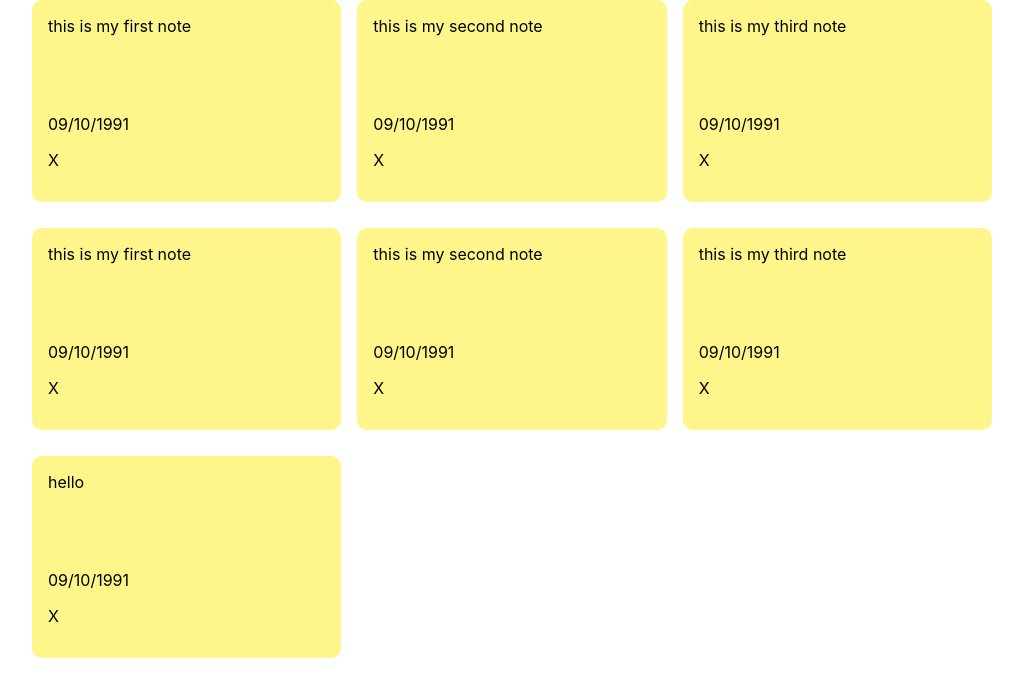
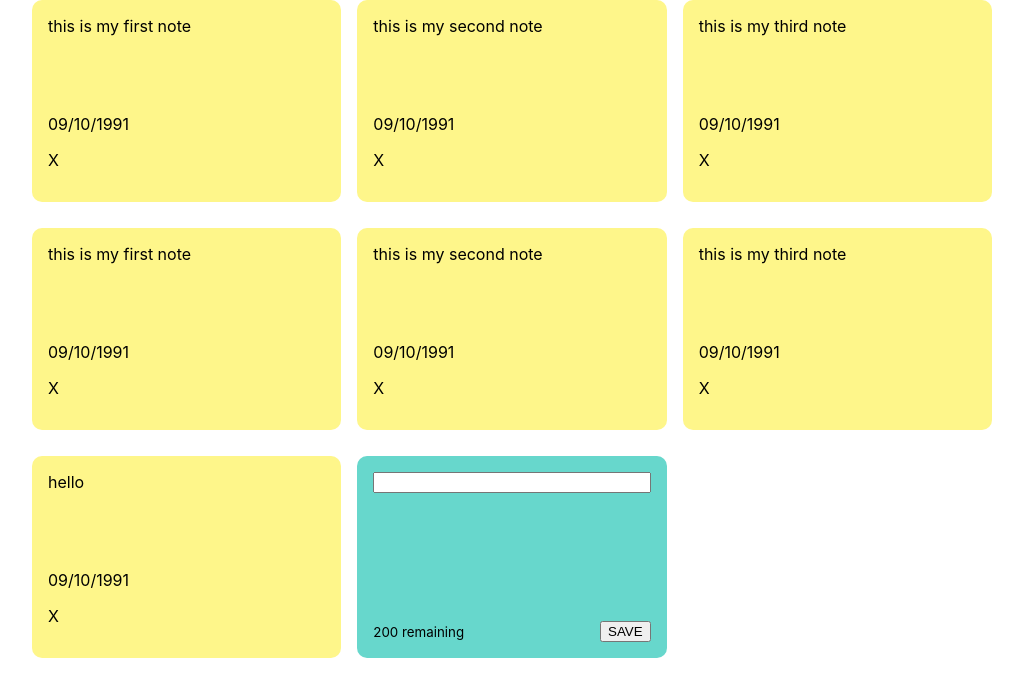
Before and after one commit to evelinm/notes, a React (Create React App) app: page / in a window 1280 px wide. Shown: the top 696 px of the page, without its empty margins (128-1151 px from the left). Built offline with nearby package versions, Linux system fonts and the light colour scheme.

Commit message:
add note functionality

```diff
--- a/src/App.js
+++ b/src/App.js
@@ -52,9 +52,14 @@ function App() {
 
   ]);
 
+
+  const addNote = (text) => {
+    console.log(text)
+  }
+
   return (
     <div className="container">
-      <NotesList notes={notes}/>
+      <NotesList  handleAddNote={addNote} notes={notes}/>
     </div>
   );
 }
--- /dev/null
+++ b/src/components/AddNote.js
@@ -0,0 +1,28 @@
+import { useState } from "react";
+
+const AddNote = ({handleAddNote})=> {
+
+    const [noteText,setNoteText] = useState('')
+
+    const handleChange = (e) => {
+        setNoteText(e.target.value)
+
+    }
+
+    const handleSaveClick = () => {
+        handleAddNote(noteText)
+    }
+
+    return (
+        <div className="note new">
+        {/* whi isnt textare rendinering  */}
+        <input  value={noteText} onChange={handleChange} name="hi" />
+
+        <div className="note-footer">
+            <small> 200 remaining </small>
+            <button  onClick={handleSaveClick}className="save"> SAVE </button>
+        </div>
+        </div>
+    )
+}
+export default AddNote;
--- a/src/components/NotesList.js
+++ b/src/components/NotesList.js
@@ -1,14 +1,15 @@
 import { render } from "@testing-library/react";
+import AddNote from "./AddNote";
 import Note from "./Note";
 
 
-const NotesList = ({notes}) => {
+const NotesList = ({notes, handleAddNote }) => {
     return(
     <div className="notes-list">
         {notes.map((note)=> (
             <Note id={note.id} text={note.text} date={note.date} />
         ))}
-
+       <AddNote handleAddNote={handleAddNote} />
 
     </div>
 
--- a/src/index.css
+++ b/src/index.css
@@ -36,6 +36,14 @@ code {
   justify-content: space-between;
 }
 
+.note.new {
+  background-color: #67d7cc;
+}
+
+textarea {
+  border: none;
+  resize: none;
+}
 .note-footer {
   display: flex;
   align-items: center;
```
